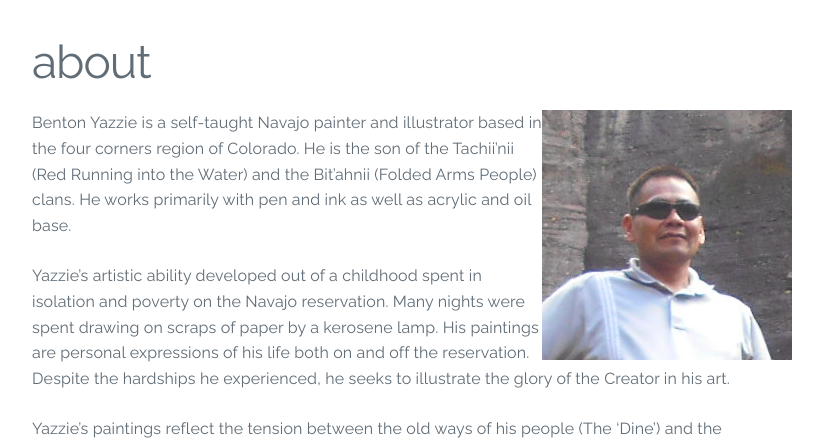
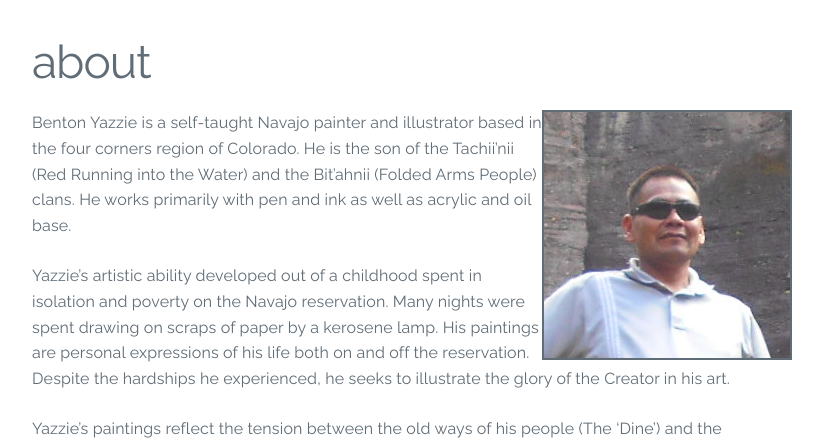
Before and after one commit to bentonyazzie/bentonyazzie.github.io, a Jekyll site: the page built from about.md, in a window 1280 px wide. Shown: the part 211-657 px from the top of the page, without its empty margins (228-1051 px from the left). Built offline with Jekyll 4.4.1, drawn with Linux system fonts in a browser that asks for light colours.

Commit message:
Updated About

```diff
--- a/about.md
+++ b/about.md
@@ -4,7 +4,7 @@ permalink: "/about/"
 layout: page
 ---
 
- <div style="background: url(/uploads/benton2.png) 50% 50% no-repeat;width:250px;height:250px;float:right"></div> Benton Yazzie is a self-taught Navajo painter and illustrator based in the four corners region of Colorado. He is the son of the Tachii’nii (Red Running into the Water) and the Bit’ahnii (Folded Arms People) clans. He works primarily with pen and ink as well as acrylic and oil base.
+ <div style="background: url(/uploads/benton2.png) 50% 50% no-repeat;width:250px;height:250px;float:right;padding-right:10px;padding-bottom:10px;border-style:solid;border-width:2px"></div> Benton Yazzie is a self-taught Navajo painter and illustrator based in the four corners region of Colorado. He is the son of the Tachii’nii (Red Running into the Water) and the Bit’ahnii (Folded Arms People) clans. He works primarily with pen and ink as well as acrylic and oil base.
 
 Yazzie's artistic ability developed out of a childhood spent in isolation and poverty on the Navajo reservation. Many nights were spent drawing on scraps of paper by a kerosene lamp. His paintings are personal expressions of his life both on and off the reservation. Despite the hardships he experienced, he seeks to illustrate the glory of the Creator in his art.
 
```
